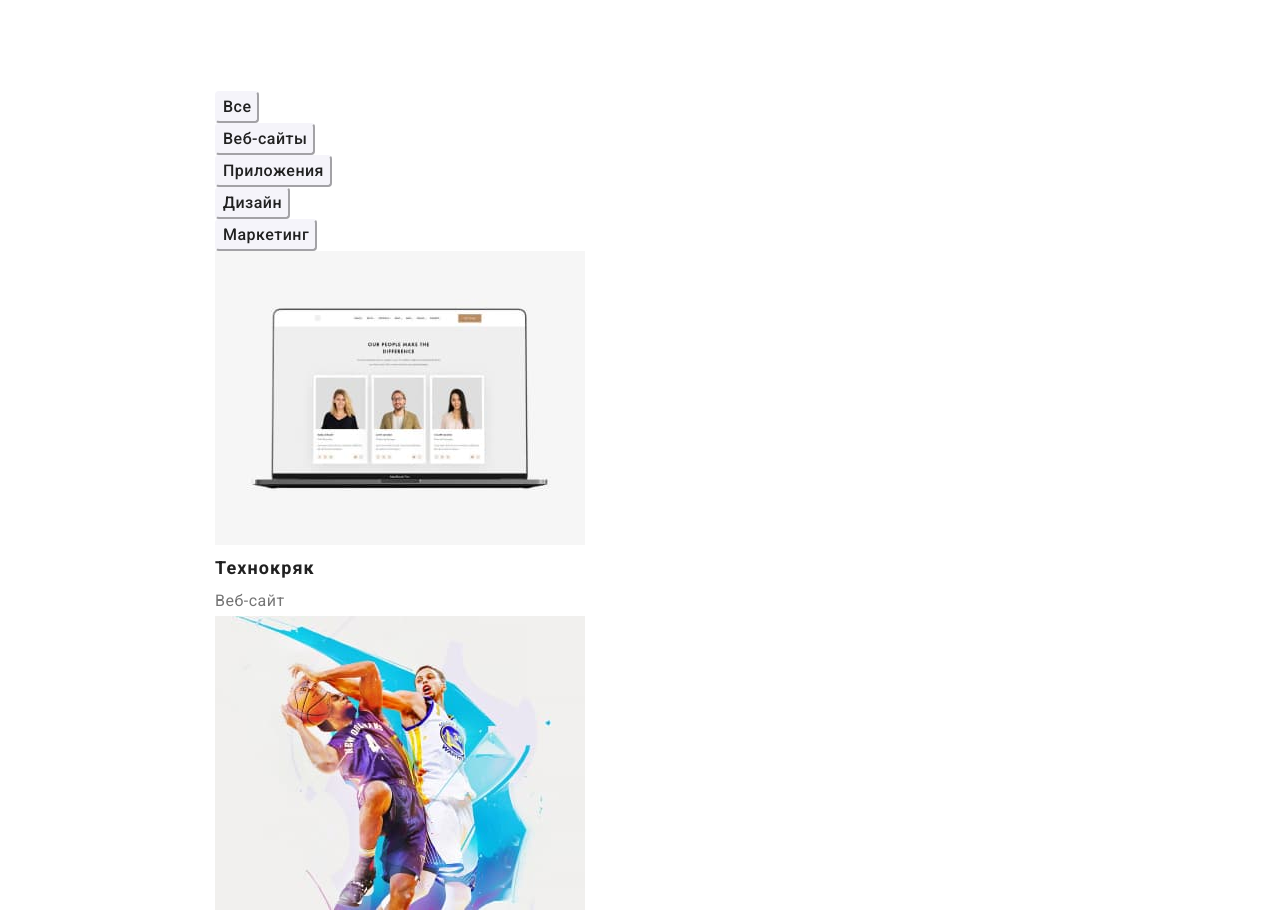
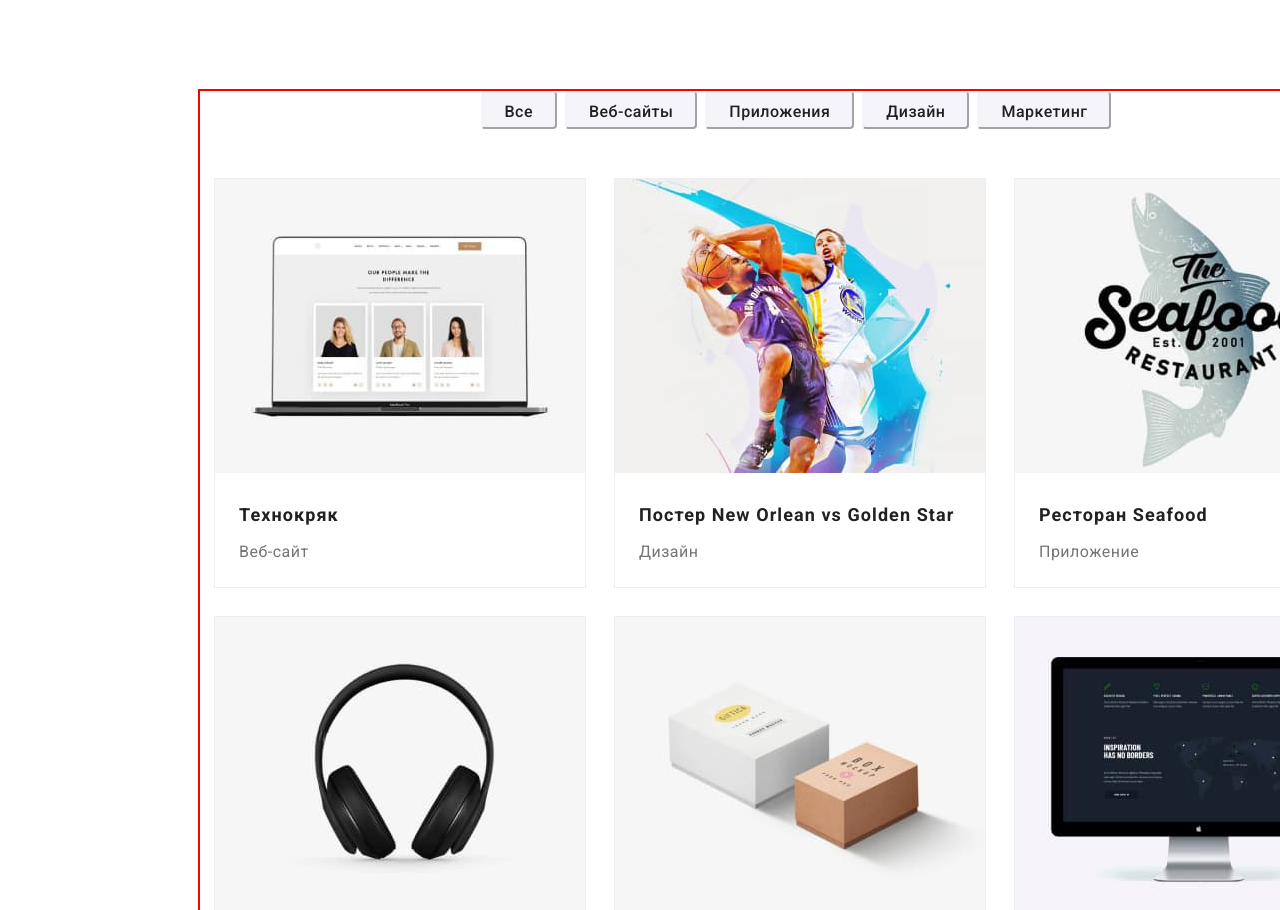
Before and after one commit to Yura-Voloshyn/goit-markup-hw-03, a plain HTML site: page portfolio.html in a window 1280 px wide. Shown: the part 83-993 px from the top of the page. Drawn offline with nearby package versions, Linux system fonts and the light colour scheme.

Commit message:
add container and flex to portfolio

```diff
--- a/portfolio.html
+++ b/portfolio.html
@@ -44,56 +44,57 @@
     <!-- основна частина документу  -->
     <main>
         <section class="section-filters">
-            <div class="container"><h1 class="filter-title">a</h1>
-            <ul class="button-list">
-                <li><button class="filter-button" type="button">Все</button></li>
-                <li><button class="filter-button" type="button">Веб-сайты</button></li>
-                <li><button class="filter-button" type="button">Приложения</button></li>
-                <li><button class="filter-button" type="button">Дизайн</button></li>
-                <li><button class="filter-button" type="button">Маркетинг</button></li>
+            <h1 class="filter-title">a</h1>
+            <div class="container">
+                <ul class="button-list">
+                <li class="btn-item"><button class="filter-button" type="button">Все</button></li>
+                <li class="btn-item"><button class="filter-button" type="button">Веб-сайты</button></li>
+                <li class="btn-item"><button class="filter-button" type="button">Приложения</button></li>
+                <li class="btn-item"><button class="filter-button" type="button">Дизайн</button></li>
+                <li class="btn-item"><button class="filter-button" type="button">Маркетинг</button></li>
             </ul>
             <ul class="portfolio-list">
-                <li>
+                <li class="pl-item">
                     <img src="./images/portfolio/img_1.jpg" alt="Технокряк" width="370">
                     <h2 class="pl-title">Технокряк</h2>
                     <p class="portfolio-text">Веб-сайт</p>
                 </li>
-                <li>
+                <li class="pl-item">
                     <img src="./images/portfolio/img_2.jpg" alt="Постер New Orlean vs Golden Star" width="370">
                     <h2 class="pl-title">Постер New Orlean vs Golden Star</h2>
                     <p class="portfolio-text">Дизайн</p>
                 </li>
-                <li>
+                <li class="pl-item">
                     <img src="./images/portfolio/img_3.jpg" alt="Ресторан Seafood" width="370">
                     <h2 class="pl-title">Ресторан Seafood</h2>
                     <p class="portfolio-text">Приложение</p>
                 </li>
-                <li>
+                <li class="pl-item">
                     <img src="./images/portfolio/img_4.jpg" alt="Проект Prime" width="370">
                     <h2 class="pl-title">Проект Prime</h2>
                     <p class="portfolio-text">Маркетинг</p>
                 </li>
-                <li>
+                <li class="pl-item">
                     <img src="./images/portfolio/img_5.jpg" alt="Проект Boxes" width="370">
                     <h2 class="pl-title">Проект Boxes</h2>
                     <p class="portfolio-text">Приложение</p>
                 </li>
-                <li>
+                <li class="pl-item">
                     <img src="./images/portfolio/img_6.jpg" alt="Inspiration has no Borders" width="370">
                     <h2 class="pl-title">Inspiration has no Borders</h2>
                     <p class="portfolio-text">Веб-сайт</p>
                 </li>
-                <li>
+                <li class="pl-item">
                     <img src="./images/portfolio/img_7.jpg" alt="Издание Limited Edition" width="370">
                     <h2 class="pl-title">Издание Limited Edition</h2>
                     <p class="portfolio-text">Дизайн</p>
                 </li>
-                <li>
+                <li class="pl-item">
                     <img src="./images/portfolio/img_8.jpg" alt="Проект LAB" width="370">
                     <h2 class="pl-title">Проект LAB</h2>
                     <p class="portfolio-text">Маркетинг</p>
                 </li>
-                <li>
+                <li class="pl-item">
                     <img src="./images/portfolio/img_9.jpg" alt="Growing Business" width="370">
                     <h2 class="pl-title">Growing Business</h2>
                     <p class="portfolio-text">Приложение</p>
--- a/styles.css/styles.css
+++ b/styles.css/styles.css
@@ -34,7 +34,7 @@ ul {
   padding-left: 15px;
   padding-right: 15px;
   margin: 0 auto;
-  /* outline: 2px solid red; */
+  outline: 2px solid red;
 }
 /* .logo.link.link-contact {
   display: block;
@@ -273,11 +273,17 @@ ul {
 .section-filters {
   padding-top: var(--between-section-margin);
   padding-bottom: var(--between-section-margin);
+  list-style-type: none;
 }
 .button-list {
+  display: flex;
   list-style-type: none;
+  justify-content: center;
 }
-.portfolio-list {
+.button-list > .btn-item:nth-child(-n + 5) {
+  margin-right: 8px;
+}
+.button-list .portfolio-list {
   list-style-type: none;
 }
 .filter-button {
@@ -291,25 +297,53 @@ ul {
   color: var(--main-color);
   border-radius: 4px;
   cursor: pointer;
+  padding: 6px 22px;
+  max-height: 38px;
 }
 .filter-button:hover,
 .filter-button:focus {
   background: var(--hover-color);
   color: var(--footer-text-color);
 }
-
+.portfolio-list {
+  margin-top: 50px;
+  display: flex;
+  flex-direction: row;
+  flex-wrap: wrap;
+  flex-basis: calc(100% / 3 - 30px);
+  list-style-type: none;
+}
+.pl-item {
+  margin-right: var(--between-list-margin);
+  outline: 1px solid #eeeeee;
+  margin-bottom: var(--between-list-margin);
+}
+.portfolio-list > .pl-item:nth-child(3n + 3) {
+  margin-right: 0;
+}
+.portfolio-list > .pl-item:nth-last-child(-n + 3) {
+  margin-bottom: 0;
+}
 .pl-title {
   color: var(--main-color);
   font-size: 18px;
   line-height: 2;
   font-weight: 700;
   letter-spacing: 0.06em;
+  padding-top: 20px;
 }
 .portfolio-text {
   color: var(--second-color);
   font-size: 16px;
   line-height: 1.88;
   letter-spacing: 0.03em;
+  margin-top: 4px;
+  padding-bottom: 20px;
+}
+.pl-title,
+.portfolio-text {
+  padding-left: 24px;
+  padding-right: 24px;
 }
 /* footer */
 .footer {
```
